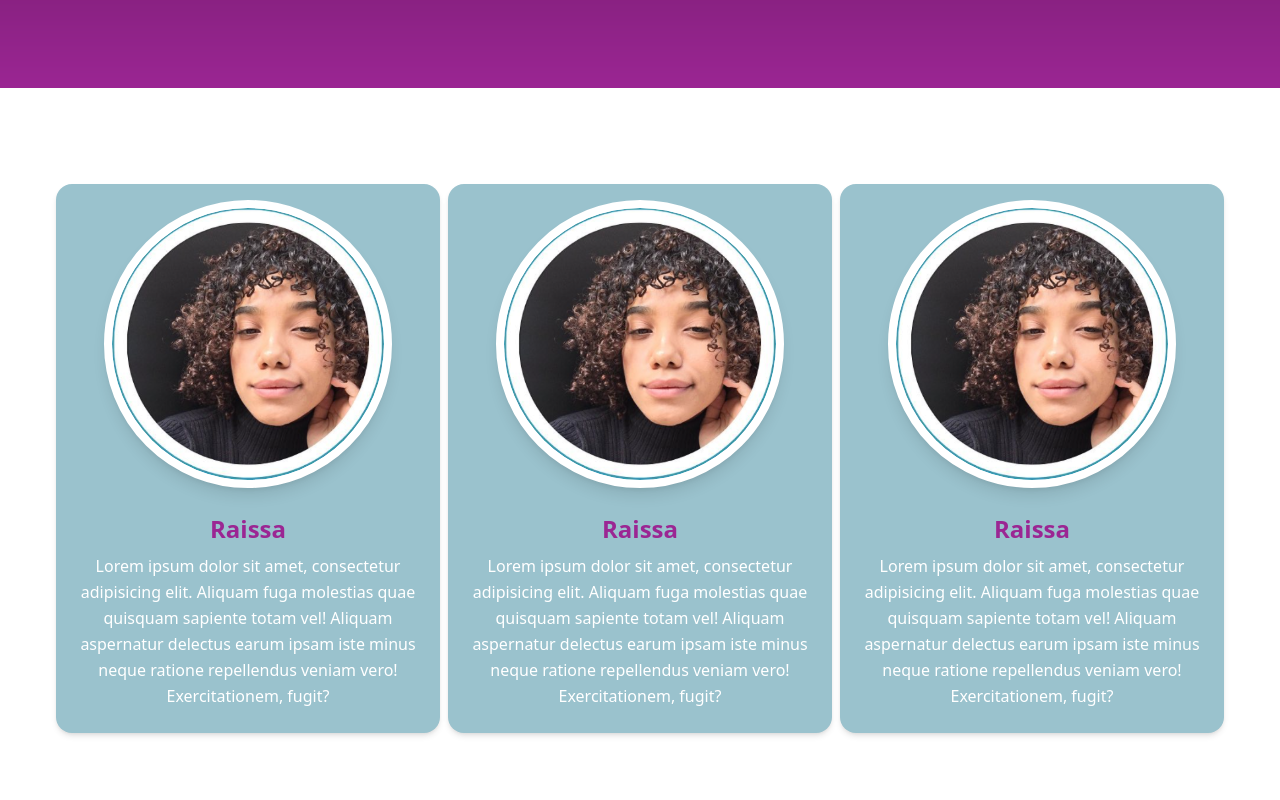
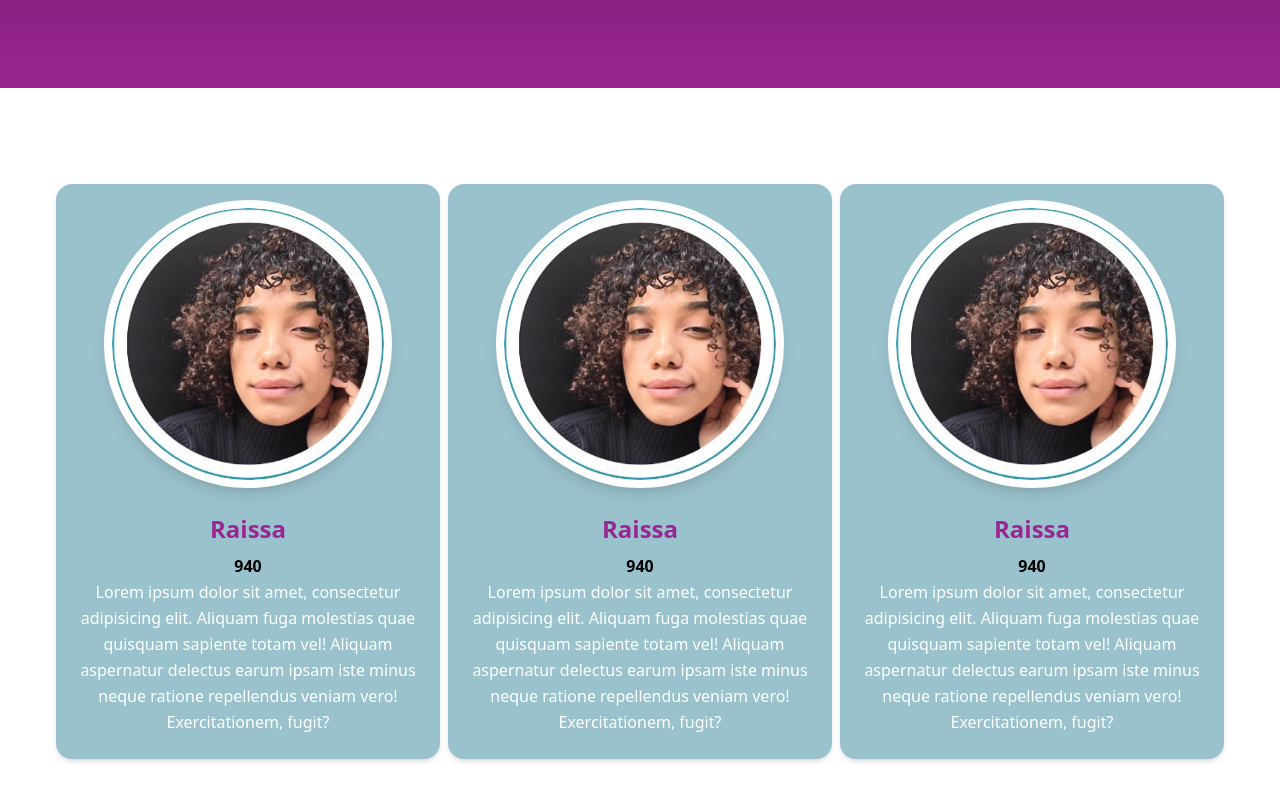
Before and after one commit to Marcone-Santos1/escrevendo_na_quarentena_landing, a React (Vite) app: page / in a window 1280 px wide. Shown: the part 712-1512 px from the top of the page. Built offline with nearby package versions, Linux system fonts and the light colour scheme.

Commit message:
fix props

```diff
--- a/src/Components/HomeSection.tsx
+++ b/src/Components/HomeSection.tsx
@@ -1,7 +1,7 @@
 import notebook from '/svg/notebook.svg';
 import Button from "./Button.tsx";
 
-const HomeSection = () => {
+export const HomeSection = () => {
     return (
         <div className="bg-[url('/img/Background.png')] bg-cover min-h-[100vh]">
 
@@ -31,5 +31,3 @@ const HomeSection = () => {
         </div>
     );
 }
-
-export default HomeSection;
--- a/src/Components/NavBar.tsx
+++ b/src/Components/NavBar.tsx
@@ -2,7 +2,7 @@ import {useEffect, useState} from "react";
 import { RxHamburgerMenu } from "react-icons/rx";
 import { AiOutlineClose } from "react-icons/ai";
 import Button from "./Button.tsx";
-const NavBar = () => {
+export const NavBar = () => {
     const [isMenuOpen, setIsMenuOpen] = useState(false);
     const [navbarScroll, setNavbarScroll] = useState(false)
 
@@ -92,5 +92,3 @@ const NavBar = () => {
         </>
     );
 };
-
-export default NavBar;
--- a/src/main.tsx
+++ b/src/main.tsx
@@ -3,9 +3,9 @@ import ReactDOM from 'react-dom/client'
 
 import './assets/css/index.css';
 
-import NavBar from "./Components/NavBar.tsx";
-import HomeSection from "./Components/HomeSection.tsx";
-import {CardMetions} from "./Components/CardMetions.tsx";
+import { NavBar } from "./Components/NavBar.tsx";
+import { HomeSection } from "./Components/HomeSection.tsx";
+import { CardMetion } from "./Components/CardMetion.tsx";
 
 
 ReactDOM.createRoot(document.getElementById('root')!).render(
@@ -14,20 +14,20 @@ ReactDOM.createRoot(document.getElementById('root')!).render(
             <NavBar/>
             <HomeSection/>
             <div className="mt-24 flex flex-col w-full gap-2 justify-center items-center lg:flex-row">
-                <CardMetions
+                <CardMetion
                     name="Raissa"
                     description="Lorem ipsum dolor sit amet, consectetur adipisicing elit. Aliquam fuga molestias quae quisquam sapiente totam vel! Aliquam aspernatur delectus earum ipsam iste minus neque ratione repellendus veniam vero! Exercitationem, fugit?"
-                    grade=""
+                    grade={940}
                 />
-                <CardMetions
+                <CardMetion
                     name="Raissa"
                     description="Lorem ipsum dolor sit amet, consectetur adipisicing elit. Aliquam fuga molestias quae quisquam sapiente totam vel! Aliquam aspernatur delectus earum ipsam iste minus neque ratione repellendus veniam vero! Exercitationem, fugit?"
-                    grade=""
+                    grade={940}
                 />
-                <CardMetions
+                <CardMetion
                     name="Raissa"
                     description="Lorem ipsum dolor sit amet, consectetur adipisicing elit. Aliquam fuga molestias quae quisquam sapiente totam vel! Aliquam aspernatur delectus earum ipsam iste minus neque ratione repellendus veniam vero! Exercitationem, fugit?"
-                    grade=""
+                    grade={940}
                 />
             </div>
 
```
Also changed, not shown: src/Components/CardMetion.tsx (renamed from src/Components/CardMetions.tsx, +6 -8 lines).
